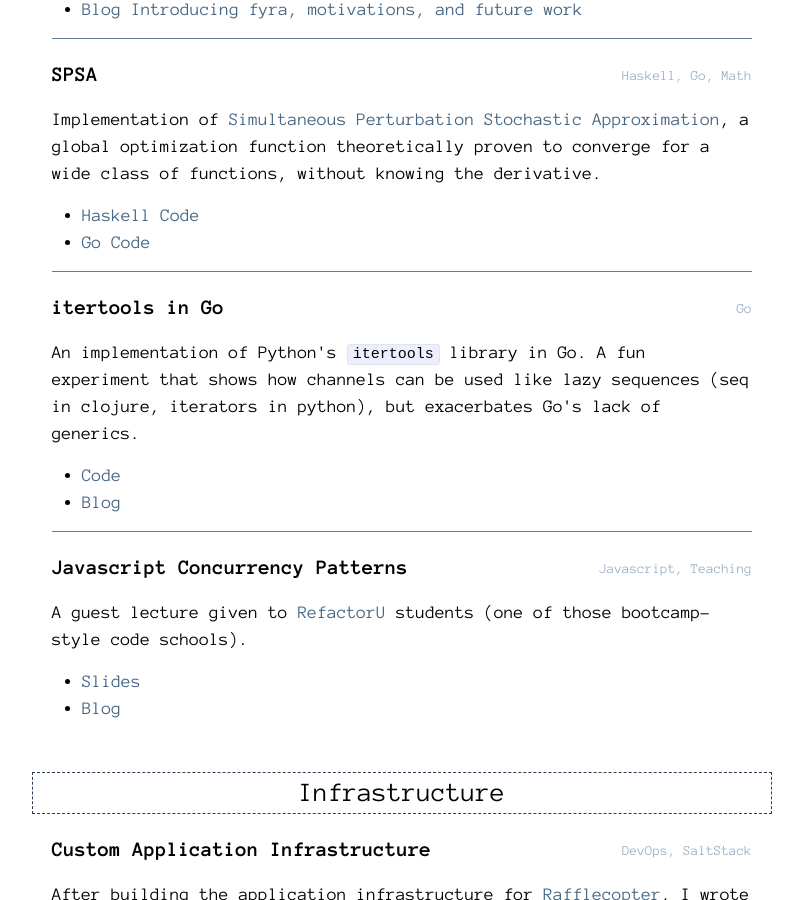
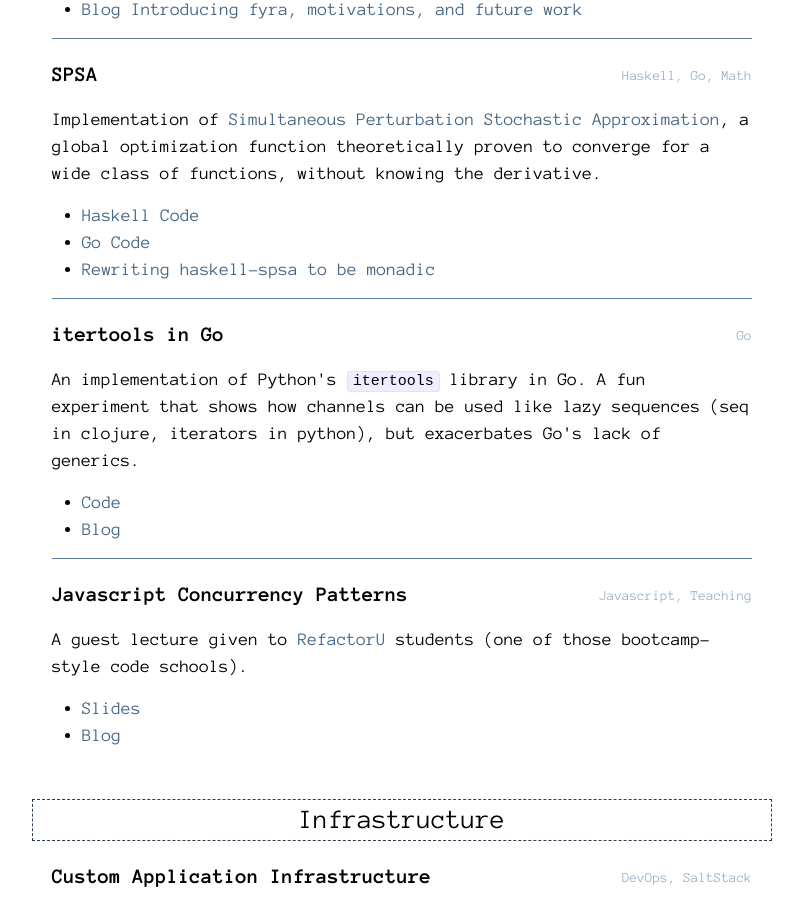
Before and after one commit to yanatan16/joneisen.works, a Jekyll site: the page built from portfolio.html, in a window 1280 px wide and 900 px high, scrolled down 1090 px. Shown: the whole window, without its empty margins (238-1041 px from the left). Built offline with Jekyll 4.4.1, drawn with Linux system fonts in a browser that asks for light colours; nearby versions of some CDN libraries.

Commit message:
add link to haskell-spsa blog post

```diff
--- a/_data/portfolio.yaml
+++ b/_data/portfolio.yaml
@@ -49,6 +49,9 @@
     - class: code
       href: https://github.com/yanatan16/go-spsa
       text: Go Code
+    - class: blog
+      href: http://joneisen.me/development/code/2014/01/22/rewriting-haskell-spsa-to-be-monadic.html
+      text: Rewriting haskell-spsa to be monadic
 
   - title: itertools in Go
     technologies: Go
```
